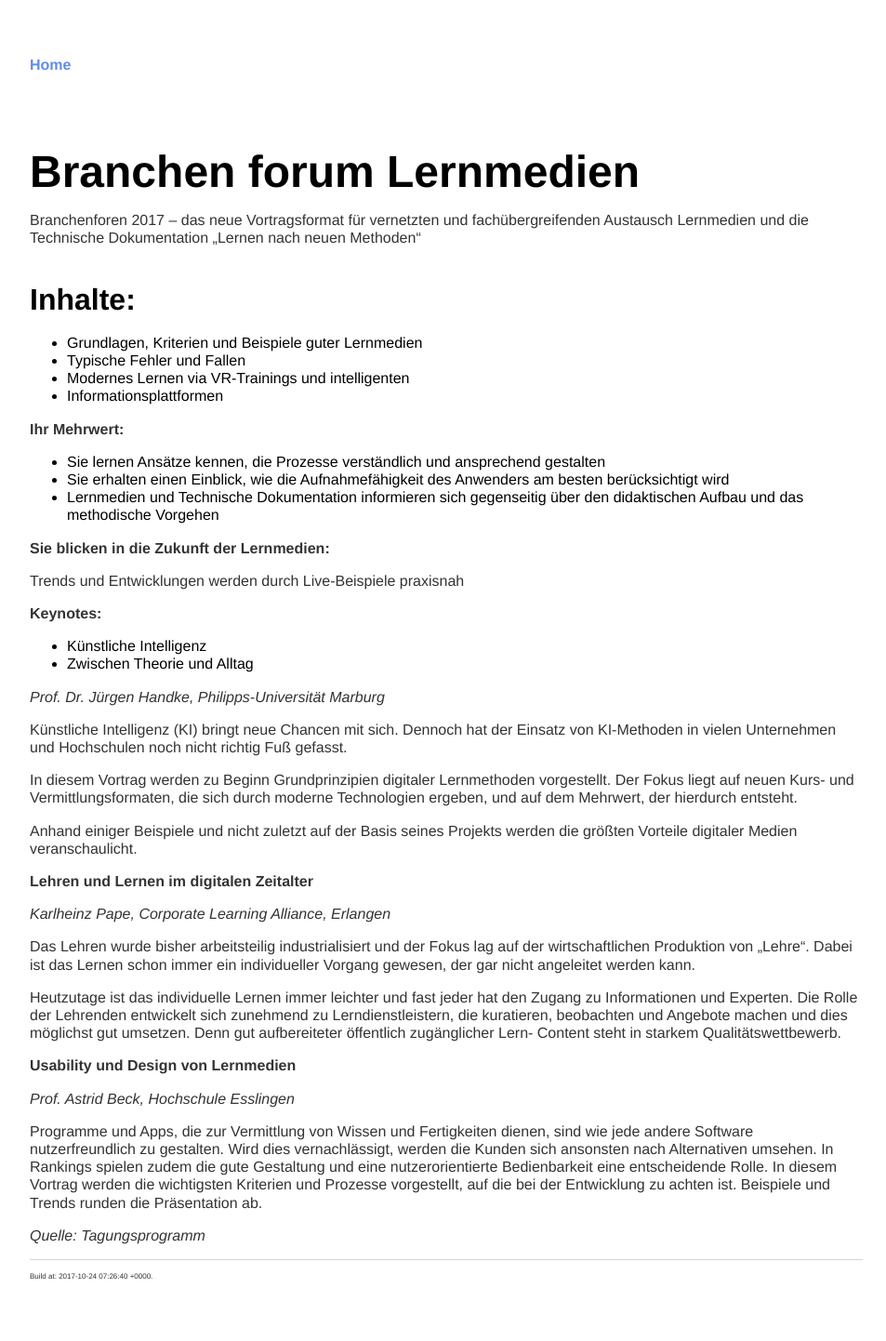
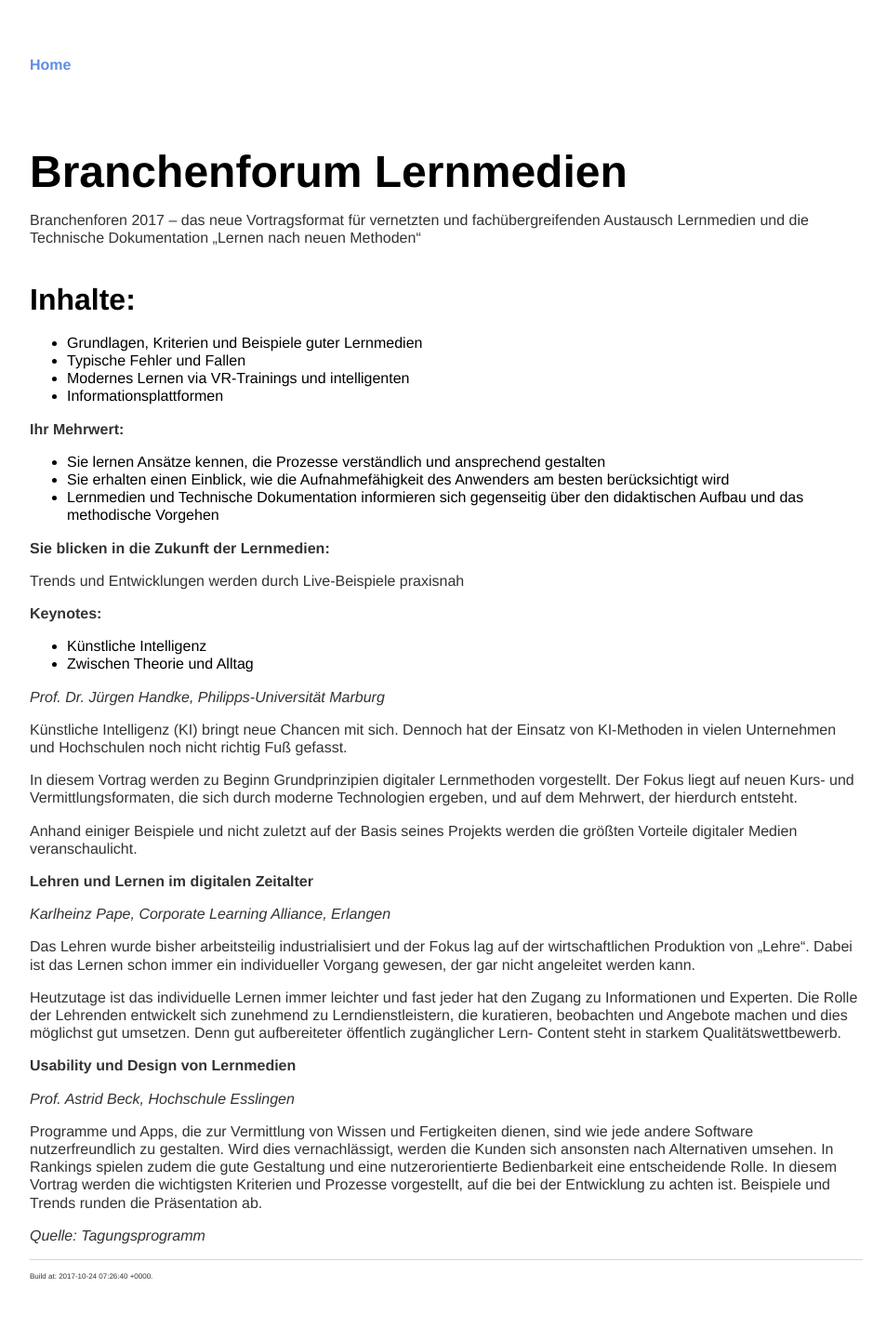
Before and after one commit to parson-AG/tekom2017_markdown_workshop, a Jekyll site: the page built from texte_tekom/Branchenforum_Lernmedien.md, in a window 1280 px wide. Shown: the whole page at 93% size, without its empty margins (160-1113 px from the left). Built offline with Jekyll 4.4.1, drawn with Linux system fonts in a browser that asks for light colours; our own code applies the rules of GitHub Pages for plain Markdown files.

Commit message:
Update Branchenforum_Lernmedien.md

```diff
--- a/texte_tekom/Branchenforum_Lernmedien.md
+++ b/texte_tekom/Branchenforum_Lernmedien.md
@@ -1,4 +1,4 @@
-# Branchen forum Lernmedien
+# Branchenforum Lernmedien
 
 Branchenforen 2017 – das neue Vortragsformat für vernetzten und fachübergreifenden Austausch
 Lernmedien und die Technische Dokumentation
```
